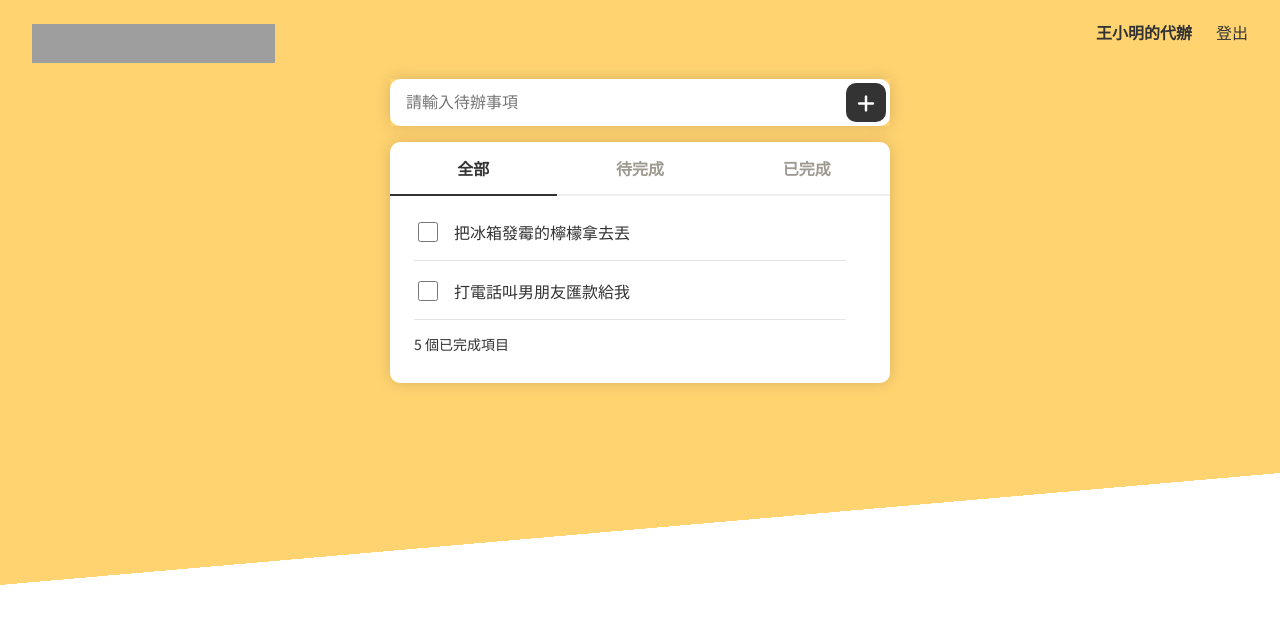
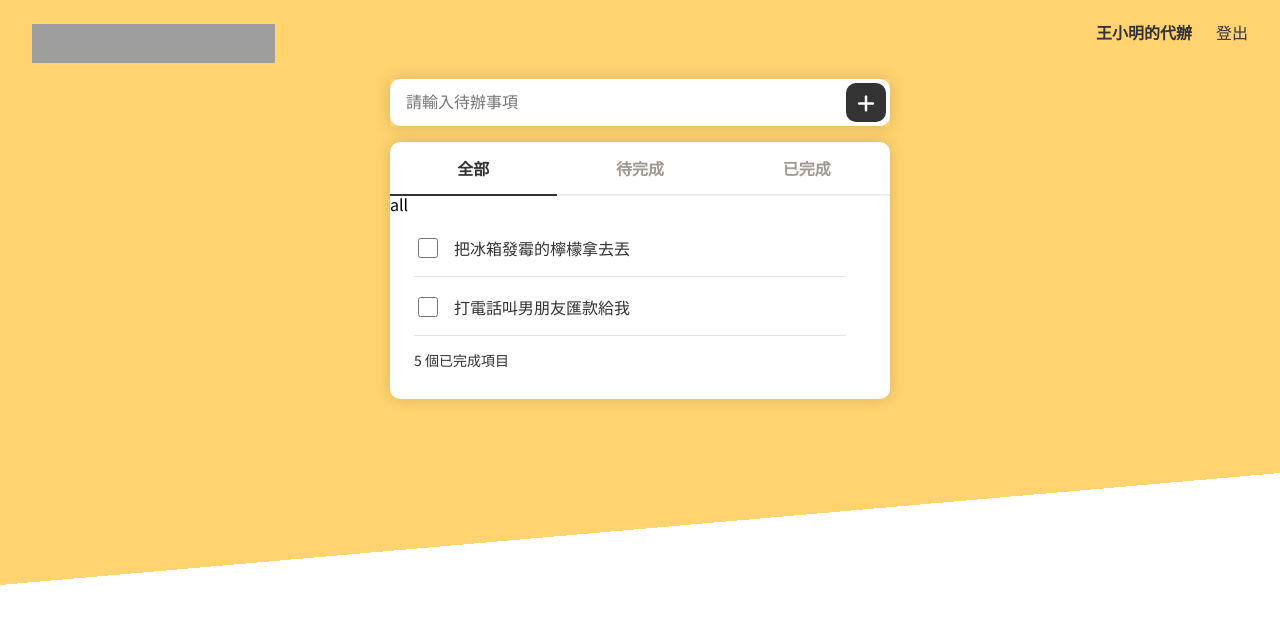
Before and after one commit to Sachico0912/2025_Vue_online_todolist, a Vue app: page /#/todolist in a window 1280 px wide. Shown: the top 624 px of the page. Built offline with nearby package versions, Linux system fonts and the light colour scheme; grey boxes are pictures that could not be loaded.

Commit message:
filter status

```diff
--- a/src/components/TodoList.vue
+++ b/src/components/TodoList.vue
@@ -1,5 +1,6 @@
 <script setup>
 import TodoItem from './TodoItem.vue'
+import { ref } from 'vue'
 
 const props = defineProps({
   todos: {
@@ -9,15 +10,18 @@ const props = defineProps({
 })
 
 const emit = defineEmits(['delete-todo'])
+
+const filterStatus = ref('all')
 </script>
 
 <template>
   <div class="todoList_list">
     <ul class="todoList_tab">
-      <li><a href="#" class="active">全部</a></li>
-      <li><a href="#">待完成</a></li>
-      <li><a href="#">已完成</a></li>
+      <li><a href="#" @click.prevent="filterStatus = 'all'" class="active">全部</a></li>
+      <li><a href="#" @click.prevent="filterStatus = 'incomplete'">待完成</a></li>
+      <li><a href="#" @click.prevent="filterStatus = 'completed'">已完成</a></li>
     </ul>
+    {{ filterStatus }}
     <div class="todoList_items">
       <ul class="todoList_item">
         <TodoItem
```
